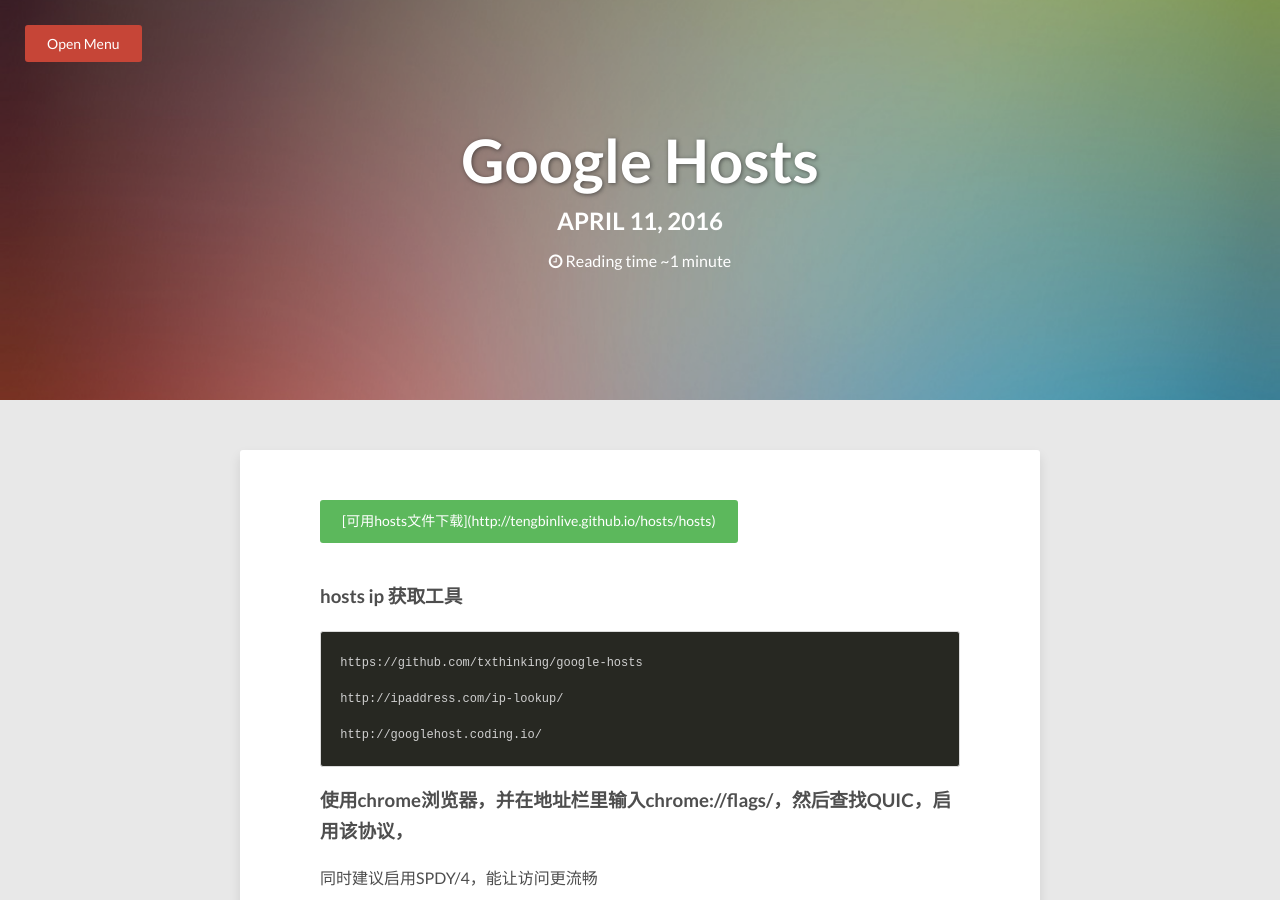
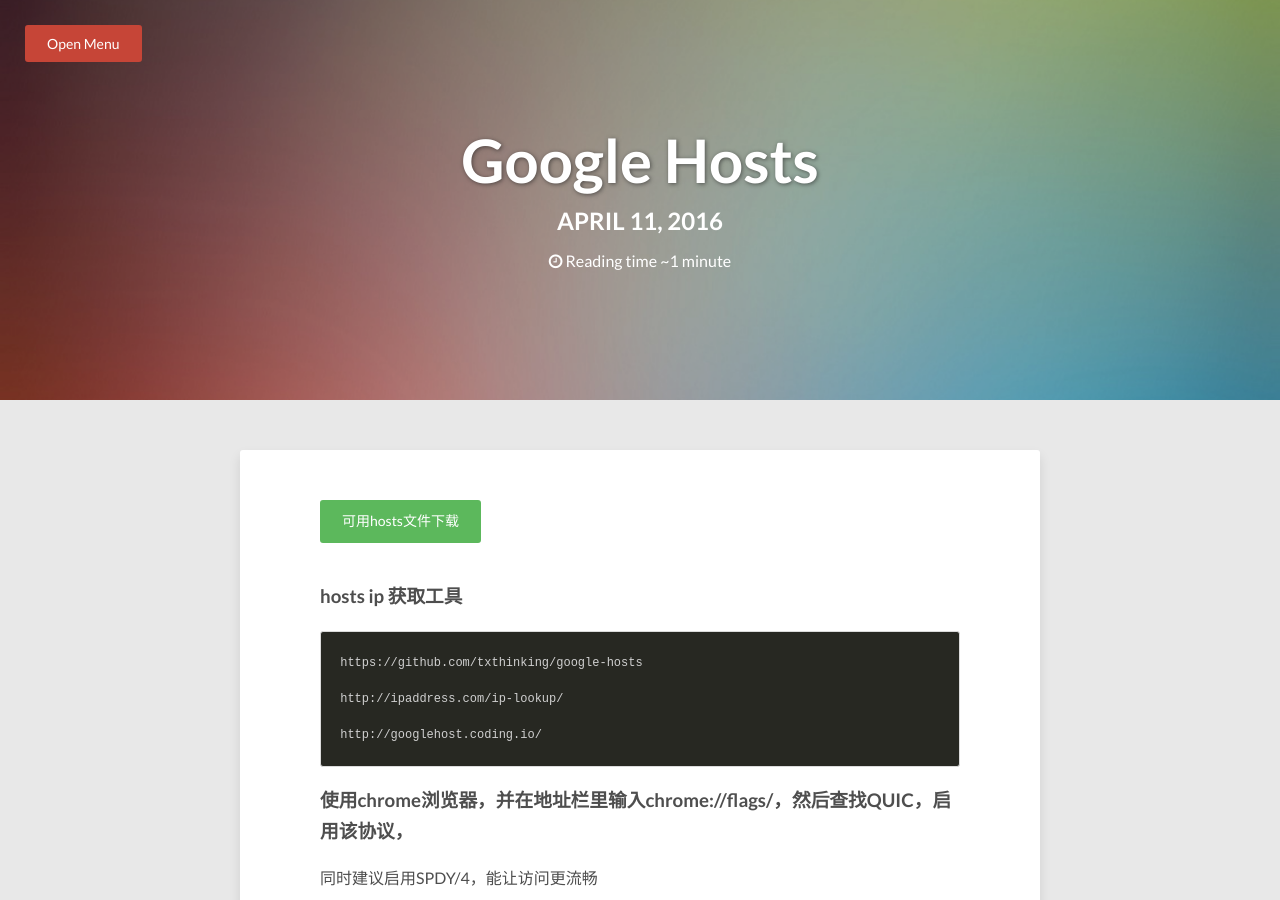
Before and after one commit to tengbinlive/tengbinlive.github.io, a Jekyll site: the page built from _posts/2016-04-11-live.md, in a window 1280 px wide and 900 px high. Built offline with Jekyll 4.4.1, drawn with Linux system fonts in a browser that asks for light colours; nearby versions of some CDN libraries.

Commit message:
no message

```diff
--- a/_posts/2016-04-11-live.md
+++ b/_posts/2016-04-11-live.md
@@ -8,7 +8,7 @@
   feature: abstract-3.jpg
 ---
 
-<div markdown="0"><a href="#" class="btn btn-success">[可用hosts文件下载](http://tengbinlive.github.io/hosts/hosts)</a></div>
+<div markdown="0"><a href="http://tengbinlive.github.io/hosts/hosts" class="btn btn-success">可用hosts文件下载</a></div>
 
 ### hosts ip 获取工具
 {% highlight html %}
```
